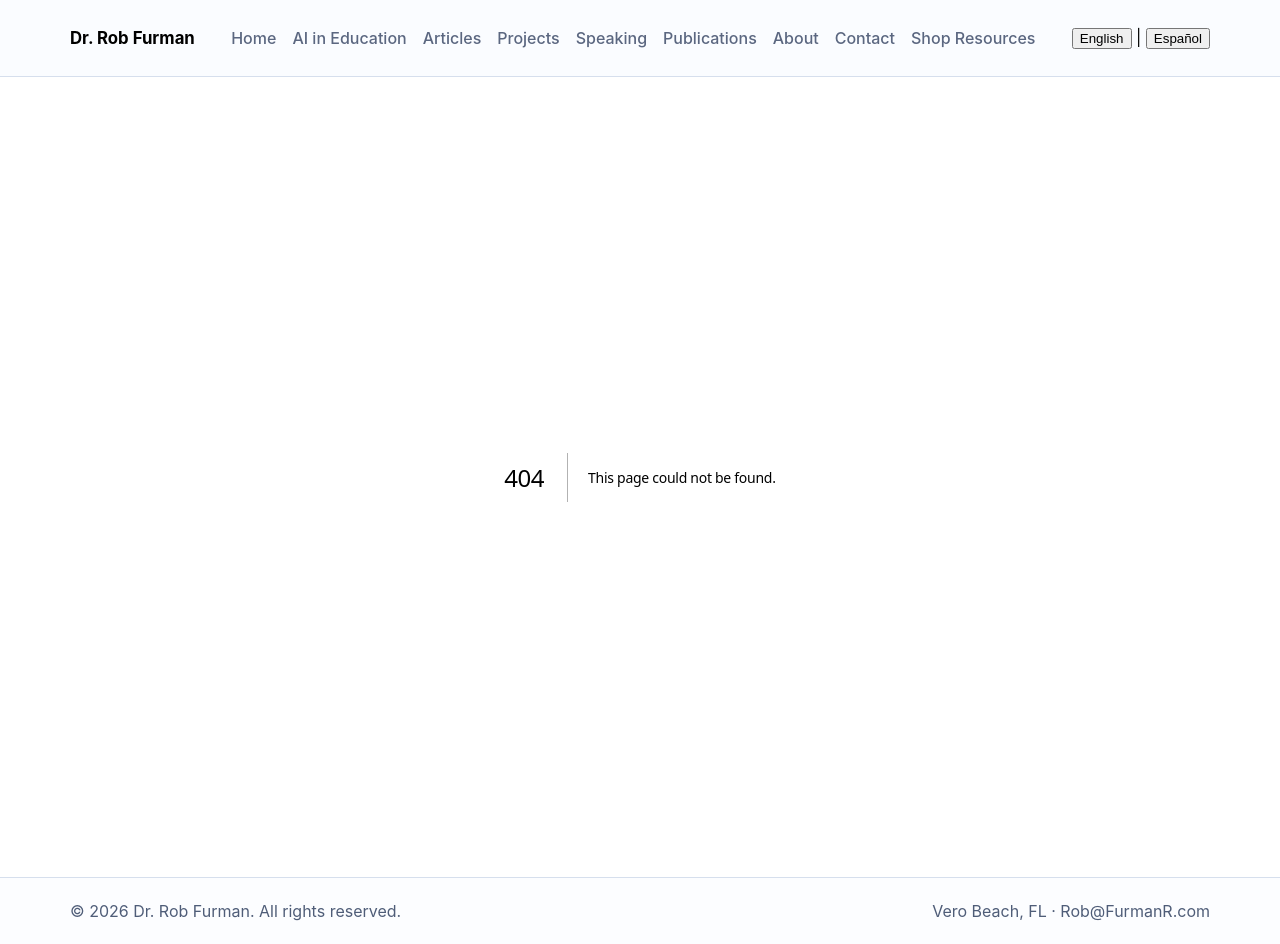
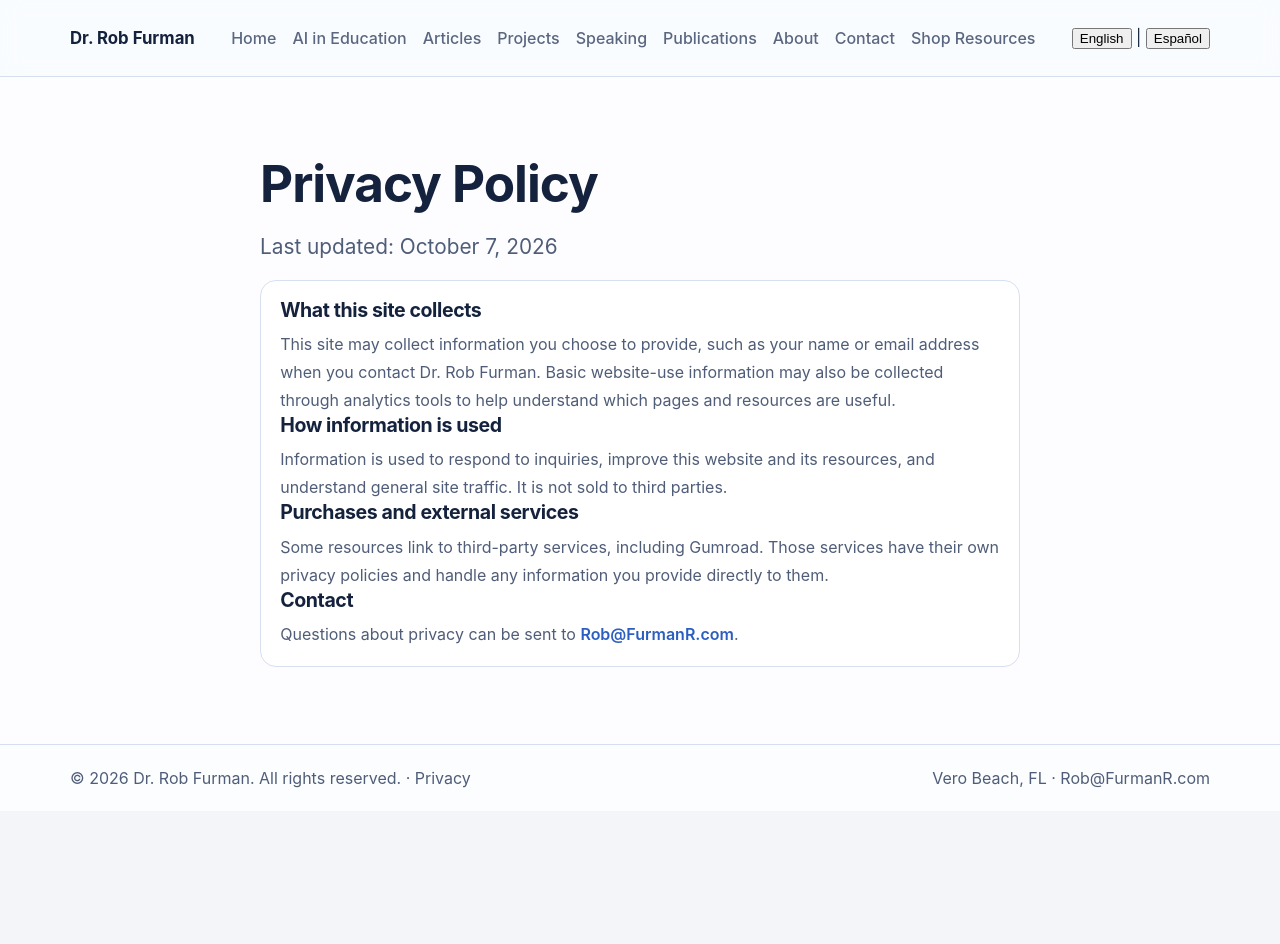
Before and after one commit to DrRobF/rob-furman-portfolio, a Next.js app: page /privacy-policy in a window 1280 px wide. Before the commit this address had no page. After the commit the page ends 811 px from the top, so only its background shows below. Built offline with nearby package versions, Linux system fonts and the light colour scheme.

Commit message:
Redirect legacy site URLs and restore privacy page

```diff
--- a/app/components/Footer.js
+++ b/app/components/Footer.js
@@ -1,8 +1,10 @@
+import Link from 'next/link';
+
 export function Footer() {
   return (
     <footer className="site-footer">
       <div className="container footer-grid">
-        <p>© {new Date().getFullYear()} Dr. Rob Furman. All rights reserved.</p>
+        <p>© {new Date().getFullYear()} Dr. Rob Furman. All rights reserved. · <Link href="/privacy-policy">Privacy</Link></p>
         <p>Vero Beach, FL · Rob@FurmanR.com</p>
       </div>
     </footer>
--- /dev/null
+++ b/app/privacy-policy/page.js
@@ -0,0 +1,38 @@
+export const metadata = {
+  title: 'Privacy Policy | Dr. Rob Furman',
+  description: 'Privacy information for visitors to drrobfurman.com.',
+  alternates: { canonical: '/privacy-policy' },
+};
+
+export default function PrivacyPolicyPage() {
+  return (
+    <section className="section section-light">
+      <div className="container narrow">
+        <h1>Privacy Policy</h1>
+        <p className="lead">Last updated: October 7, 2026</p>
+
+        <div className="card top-space-sm">
+          <h2>What this site collects</h2>
+          <p>
+            This site may collect information you choose to provide, such as your name or email address when you contact Dr. Rob Furman. Basic website-use information may also be collected through analytics tools to help understand which pages and resources are useful.
+          </p>
+
+          <h2>How information is used</h2>
+          <p>
+            Information is used to respond to inquiries, improve this website and its resources, and understand general site traffic. It is not sold to third parties.
+          </p>
+
+          <h2>Purchases and external services</h2>
+          <p>
+            Some resources link to third-party services, including Gumroad. Those services have their own privacy policies and handle any information you provide directly to them.
+          </p>
+
+          <h2>Contact</h2>
+          <p>
+            Questions about privacy can be sent to <a className="text-link" href="mailto:Rob@FurmanR.com">Rob@FurmanR.com</a>.
+          </p>
+        </div>
+      </div>
+    </section>
+  );
+}
--- a/app/sitemap.js
+++ b/app/sitemap.js
@@ -20,6 +20,7 @@ const publicPages = [
   '/speaking',
   '/projects',
   '/publications',
+  '/privacy-policy',
   '/about',
   '/contact',
   '/vic',
--- a/next.config.mjs
+++ b/next.config.mjs
@@ -3,6 +3,42 @@ const nextConfig = {
   reactStrictMode: true,
   async redirects() {
     return [
+      // Squarespace-era URLs preserved for existing Google results and old links.
+      {
+        source: '/home',
+        destination: '/',
+        permanent: true,
+      },
+      {
+        source: '/blog-2-1',
+        destination: '/articles',
+        permanent: true,
+      },
+      {
+        source: '/blog-2-1/:slug*',
+        destination: '/articles',
+        permanent: true,
+      },
+      {
+        source: '/digital-products-2-1',
+        destination: '/resources',
+        permanent: true,
+      },
+      {
+        source: '/video-library',
+        destination: '/speaking',
+        permanent: true,
+      },
+      {
+        source: '/video-library/:path*',
+        destination: '/speaking',
+        permanent: true,
+      },
+      {
+        source: '/vita',
+        destination: '/about',
+        permanent: true,
+      },
       {
         source: '/human-equation-suite/learn',
         destination: '/human-equation-suite/course',
```
